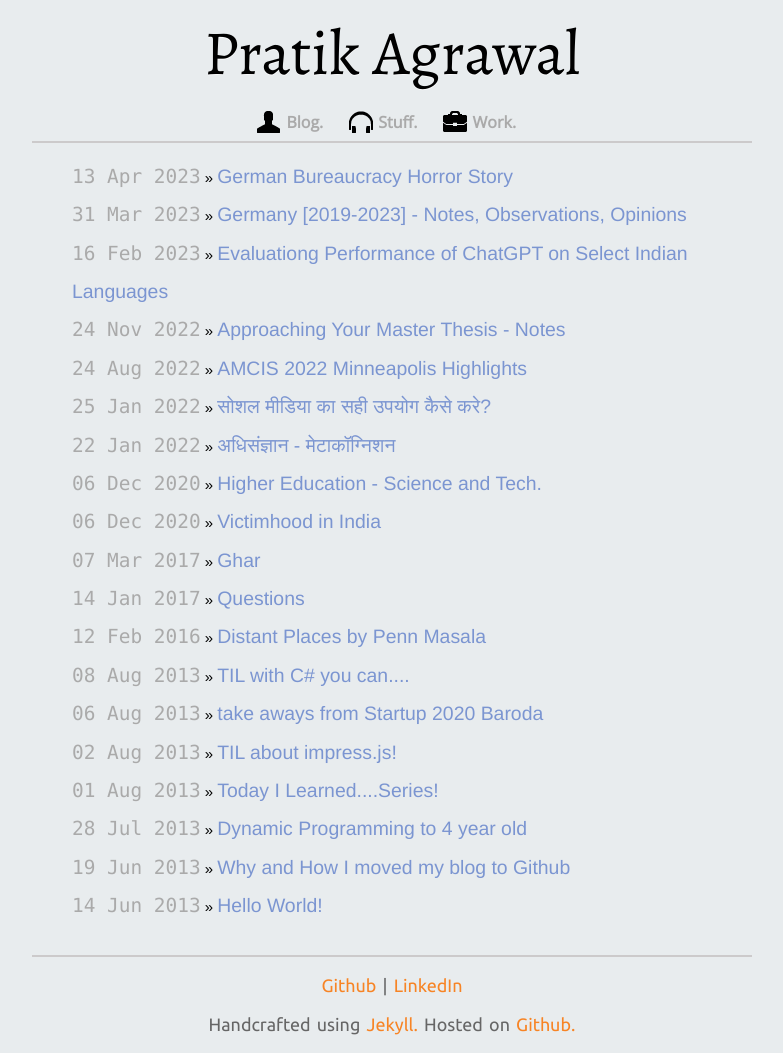
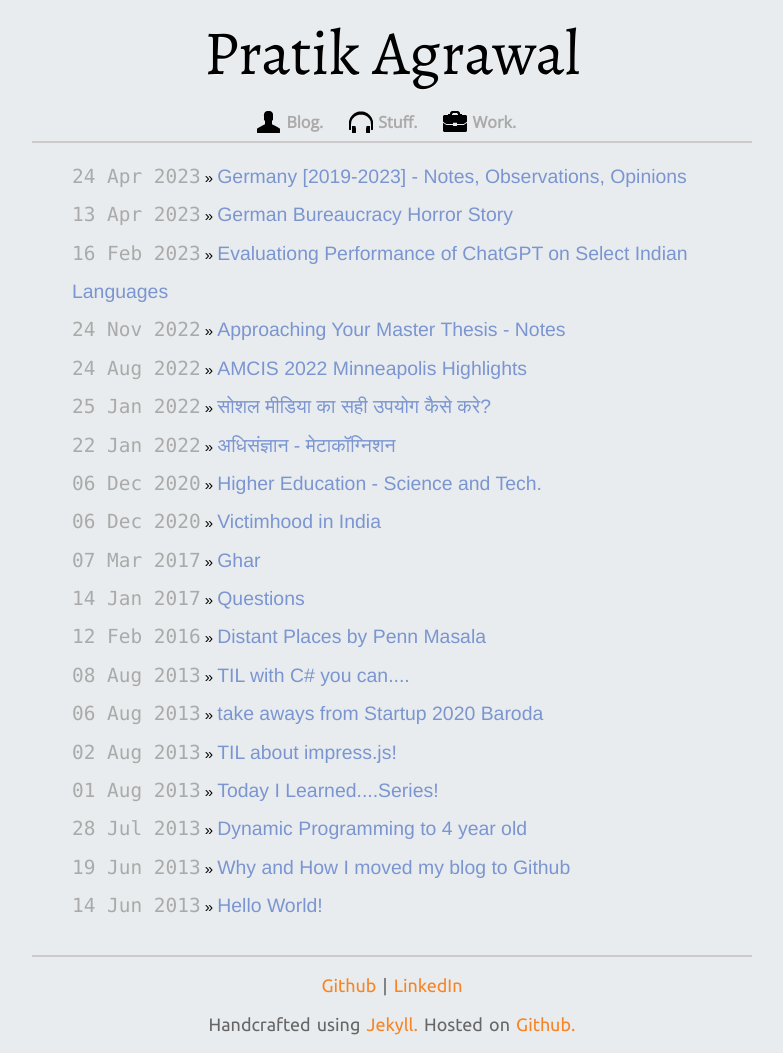
Before and after one commit to pratik98/pratik98.github.com, a Jekyll site: the page built from blog.html, in a window 1280 px wide. Shown: the whole page, without its empty margins (248-1031 px from the left). Built offline with Jekyll 4.4.1, drawn with Linux system fonts in a browser that asks for light colours; nearby versions of some CDN libraries.

Commit message:
update original date for germany notes

```diff
--- a/_posts/2024-03-31-Germany.md
+++ b/_posts/2023-04-24-Germany.md
@@ -1,7 +1,7 @@
 ---
 layout: post
 title:  "Germany [2019-2023] - Notes, Observations, Opinions"
-date:   2023-03-31 21:25:11
+date:   2023-04-24 21:25:11
 categories: Culture
 ---
 
```
